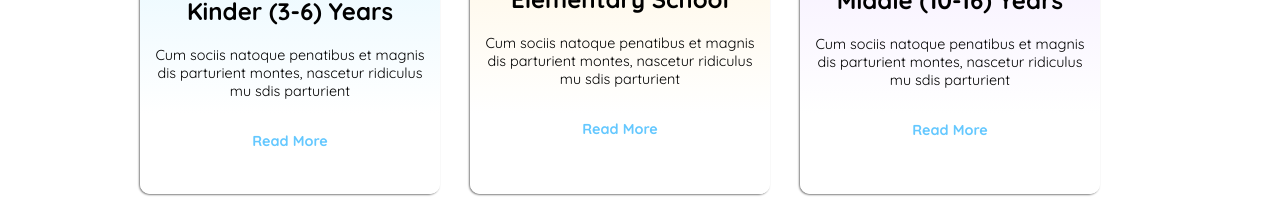
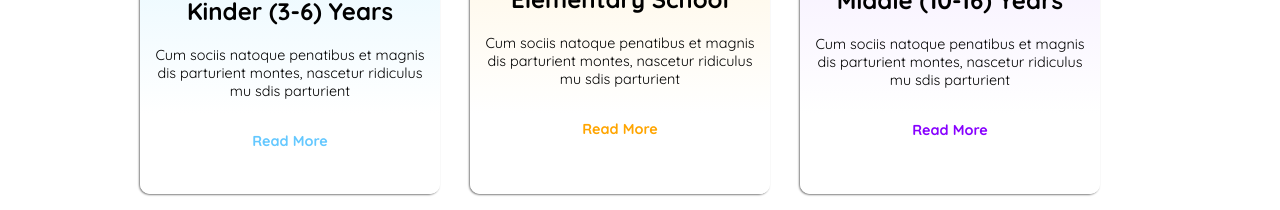
Before and after one commit to mdyasin0/number-2-assignment, a plain HTML site: page index.html in a window 1280 px wide. Shown: the part 1020-1230 px from the top of the page. Drawn offline with Linux system fonts and the light colour scheme.

Commit message:
last revision

```diff
--- a/index.html
+++ b/index.html
@@ -83,7 +83,7 @@
                     dis parturient montes, nascetur ridiculus
                     mu sdis parturient
                 </p>
-                <p class="standard-card-1-link"><a href="">Read More</a></p>
+                <p class="standard-card-2-link"><a href="">Read More</a></p>
             </div>
             <div class="standard-card-3">
                 <img class="standard-card-1-img" src="assets/middle.png" alt="standard-card-1-photo">
@@ -93,7 +93,7 @@
                     dis parturient montes, nascetur ridiculus
                     mu sdis parturient
                 </p>
-                <p class="standard-card-1-link"><a href="">Read More</a></p>
+                <p class="standard-card-3-link"><a href="">Read More</a></p>
             </div>
         </div>
         <div class="arrow">
@@ -155,7 +155,7 @@
     <div class="footer1">
        <div class="footer1-logo">
         <img src="assets/logo.png" alt="">
-        <h4>Kids Education</h4>
+        <h4>Kids <br> Education</h4>
        </div>
         <p>Pizza ipsum dolor meat lovers buffalo. Deep dolor roll melted bacon Bianca pan bacon pineapple Aussie. Mayo rib sauce Hawaiian meatball.</p>
     </div>
--- a/style.css
+++ b/style.css
@@ -188,6 +188,19 @@
     padding: 10px;
     box-shadow:  -1px  1px  2px grey;
 
+}
+.standard-card-2-link a{
+    text-decoration: none;
+    font-weight: bold;
+    font-size: 0.9rem;
+    color: orange;
+}
+
+.standard-card-3-link a{
+    text-decoration: none;
+    font-weight: bold;
+    font-size: 0.9rem;
+    color:rgba(135, 0, 255, 1) ;
 }
 .standard-card-3{
     max-width:300px ;
```
